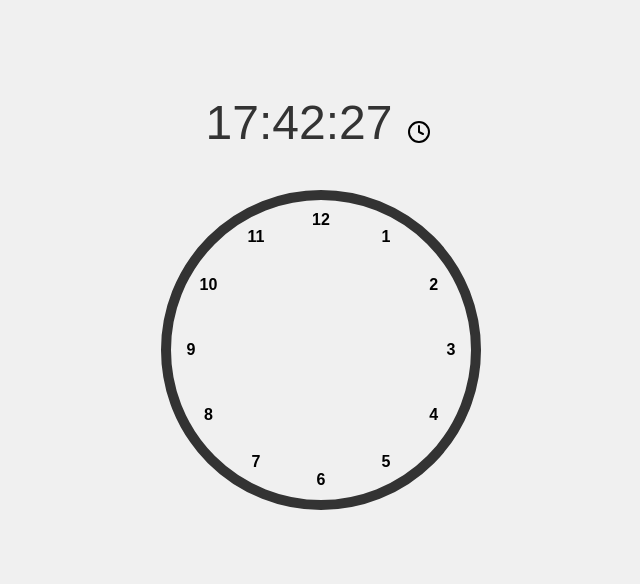
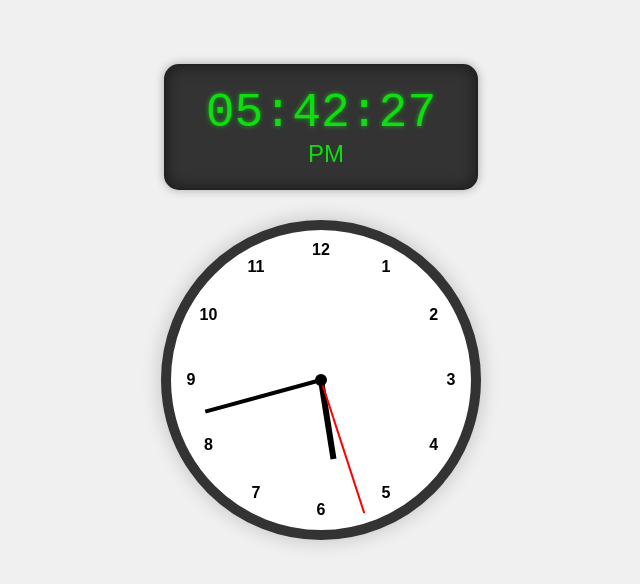
Before and after one commit to websimapi/websim-digital-analog-clock, a plain HTML site: page index.html in a window 1280 px wide. Shown: the part 106-690 px from the top of the page, without its empty margins (319-959 px from the left). Drawn offline with Linux system fonts and the light colour scheme.

Commit message:
v8: Use Standard Time instead of Military Time for the digital clock; also give the digital clock a basic clock like looking container

```diff
--- a/index.html
+++ b/index.html
@@ -8,12 +8,7 @@
     <div class="clock-container">
         <div class="digital-clock-container">
             <div id="digital-clock" class="digital-clock"></div>
-            <div class="time-format-toggle" id="time-format-toggle" title="Toggle 12/24 hour format">
-                <svg viewBox="0 0 24 24" fill="none" stroke="currentColor" stroke-width="2" stroke-linecap="round" stroke-linejoin="round">
-                    <circle cx="12" cy="12" r="10"/>
-                    <path d="M12 6v6l4 2"/>
-                </svg>
-            </div>
+            <span class="period-indicator"></span>
         </div>
         <div id="analog-clock" class="analog-clock">
             <div class="hour-numbers"></div>
--- a/js/digital-clock.js
+++ b/js/digital-clock.js
@@ -1,25 +1,19 @@
-let use24HourFormat = true;
-
 export function updateDigitalClock() {
     const now = new Date();
     let hours = now.getHours();
     const minutes = now.getMinutes().toString().padStart(2, '0');
     const seconds = now.getSeconds().toString().padStart(2, '0');
+    const period = hours >= 12 ? 'PM' : 'AM';
 
-    if (!use24HourFormat) {
-        const period = hours >= 12 ? 'PM' : 'AM';
-        hours = hours % 12 || 12;
-        hours = hours.toString().padStart(2, '0');
-        const digitalClockElement = document.getElementById('digital-clock');
-        digitalClockElement.textContent = `${hours}:${minutes}:${seconds} ${period}`;
-    } else {
-        hours = hours.toString().padStart(2, '0');
-        const digitalClockElement = document.getElementById('digital-clock');
-        digitalClockElement.textContent = `${hours}:${minutes}:${seconds}`;
-    }
+    // Convert to 12-hour format
+    hours = hours % 12;
+    hours = hours ? hours : 12; // Convert 0 to 12
+    hours = hours.toString().padStart(2, '0');
+
+    const digitalClockElement = document.getElementById('digital-clock');
+    const timeString = `${hours}:${minutes}:${seconds}`;
+    const periodElement = document.querySelector('.period-indicator');
+
+    digitalClockElement.textContent = timeString;
+    periodElement.textContent = period;
 }
-
-export function toggleTimeFormat() {
-    use24HourFormat = !use24HourFormat;
-    updateDigitalClock();
-}
--- a/js/main.js
+++ b/js/main.js
@@ -1,4 +1,4 @@
-import { updateDigitalClock, toggleTimeFormat } from './digital-clock.js';
+import { updateDigitalClock } from './digital-clock.js';
 import { updateAnalogClock, renderClockMarkers } from './analog-clock.js';
 
 function initializeClock() {
@@ -14,10 +14,6 @@ function initializeClock() {
         updateDigitalClock();
         updateAnalogClock();
     }, 1000);
-
-    // Add click handler for time format toggle
-    const toggleButton = document.getElementById('time-format-toggle');
-    toggleButton.addEventListener('click', toggleTimeFormat);
 }
 
 // Initialize the clock when the page loads
--- a/styles.css
+++ b/styles.css
@@ -12,32 +12,27 @@ body {
 }
 
 .digital-clock-container {
-  display: flex;
-  align-items: center;
-  justify-content: center;
-  gap: 10px;
-  margin-bottom: 20px;
+    background: #333;
+    border-radius: 15px;
+    padding: 20px 40px;
+    margin-bottom: 30px;
+    display: inline-block;
+    box-shadow: 0 0 10px rgba(0,0,0,0.3),
+                inset 0 0 15px rgba(0,0,0,0.5);
+    border: 2px solid #222;
 }
 
 .digital-clock {
     font-size: 3rem;
-    margin-bottom: 20px;
-    color: #333;
+    color: #0fdd0f;
+    font-family: 'Digital', 'Courier New', Courier, monospace;
+    text-shadow: 0 0 5px rgba(15, 221, 15, 0.7);
 }
 
-.time-format-toggle {
-  cursor: pointer;
-  padding: 5px;
-  transition: transform 0.2s ease;
-}
-
-.time-format-toggle:hover {
-  transform: scale(1.1);
-}
-
-.time-format-toggle svg {
-  width: 24px;
-  height: 24px;
+.period-indicator {
+    font-size: 1.5rem;
+    color: #0fdd0f;
+    margin-left: 10px;
 }
 
 .analog-clock {
@@ -47,6 +42,8 @@ body {
     border-radius: 50%;
     position: relative;
     margin: 0 auto;
+    background-color: white;
+    box-shadow: 0 0 20px rgba(0,0,0,0.2);
 }
 
 .hour-numbers {
@@ -74,9 +71,7 @@ body {
     left: 0;
     width: 100%;
     height: 100%;
-)
-
-
+}
 
 .hour-hand, .minute-hand, .second-hand {
     position: absolute;
```
